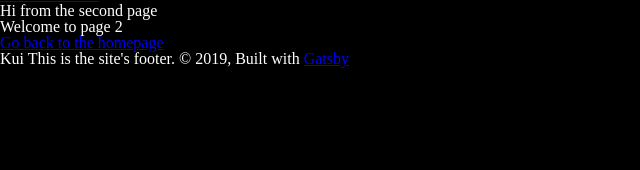
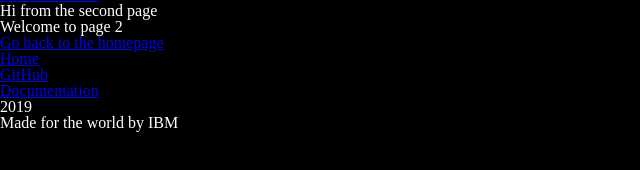
Before and after one commit to kui-shell/homepage, a Gatsby site: page /page-2 in a window 1280 px wide. Shown: the part 354-524 px from the top of the page, without its empty margins (0-640 px from the left). Built offline with nearby package versions, Linux system fonts and the light colour scheme; Gatsby itself is replaced by a stand-in of ours.

Commit message:
Add footer

```diff
--- a/src/components/footer.js
+++ b/src/components/footer.js
@@ -1,21 +1,19 @@
-import PropTypes from "prop-types"
 import React from "react"
 
-const Footer = ({ siteTitle }) => (
-  <footer>
-    {siteTitle} This is the site's footer. © {new Date().getFullYear()}, Built
-    with
-    {` `}
-    <a href="https://www.gatsbyjs.org">Gatsby</a>
+const Footer = () => (
+  <footer class="kui-footer">
+    <div class="ibm-grid-container">
+      <div class="ibm-grid-col-lg-16-12 ibm-grid-col-md-8-5">
+        <ul class="kui-link-list">
+          <li><a href="#">Home</a></li>
+          <li><a href="#">GitHub</a></li>
+          <li><a href="#">Documentation</a></li>
+        </ul>
+        <small class="copyright">2019</small>
+      </div>
+      <div class="ibm-grid-col-lg-16-4 ibm-grid-col-md-8-3 kui-madebyibm">Made for the world by IBM</div>
+    </div>
   </footer>
 )
 
-Footer.propTypes = {
-  siteTitle: PropTypes.string,
-}
-
-Footer.defaultProps = {
-  siteTitle: ``,
-}
-
 export default Footer
```
